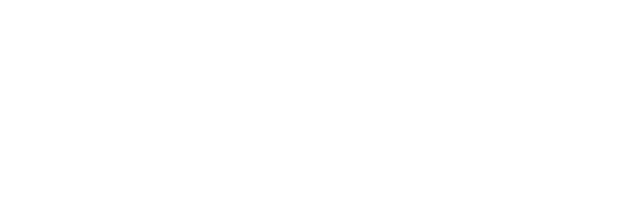
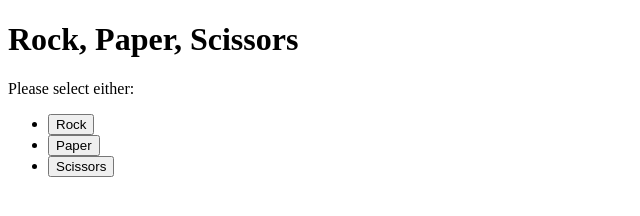
Before and after one commit to TruthSwans/rps, a plain HTML site: page index.html in a window 1280 px wide. Shown: the whole page, without its empty margins (0-640 px from the left). Drawn offline with Linux system fonts and the light colour scheme.

Commit message:
Add rps button choices

```diff
--- a/index.html
+++ b/index.html
@@ -8,5 +8,14 @@
 </head>
 <body>
     <script type="text/javascript" src="rps-game.js"></script>
+
+    <h1>Rock, Paper, Scissors</h1>
+    <p>Please select either:
+        <ul>
+            <li><button>Rock</button></li>
+            <li><button>Paper</button></li>
+            <li><button>Scissors</button></li>
+        </ul>
+    </p>
 </body>
 </html>
```
